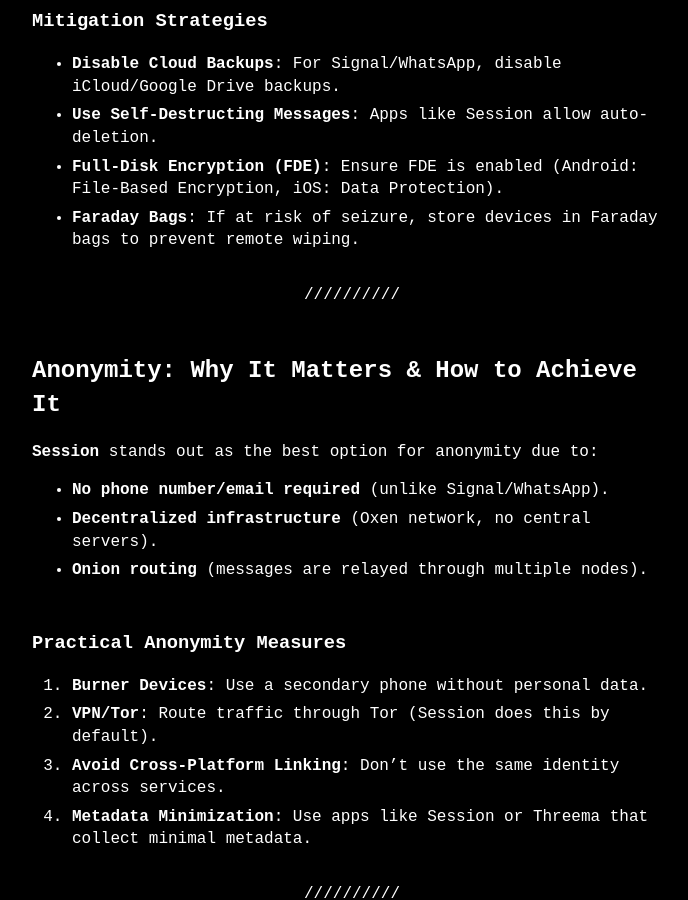
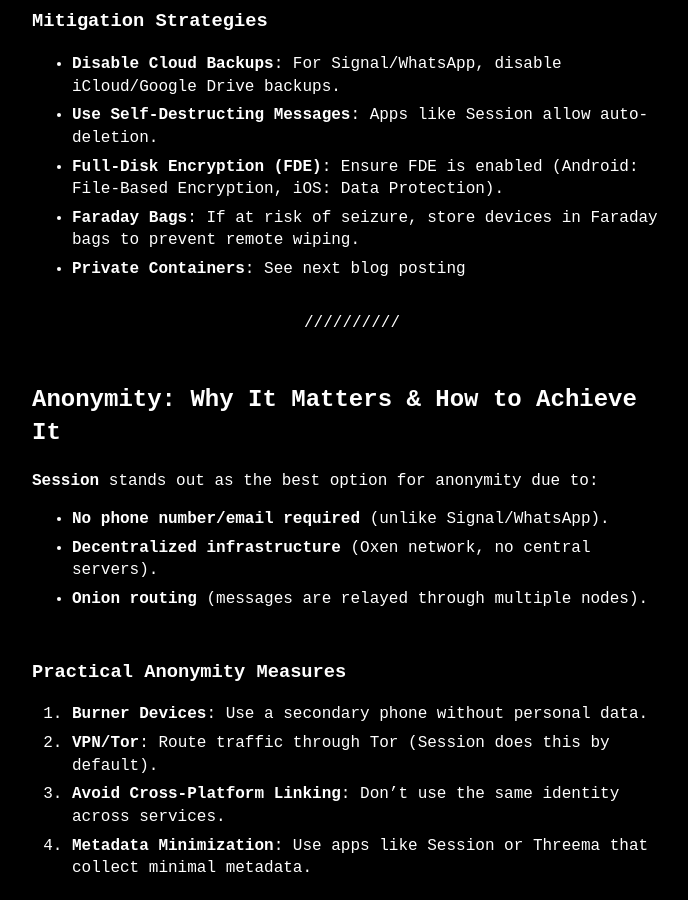
Before and after one commit to unattributed/unattributed.github.io, a Jekyll site: the page built from _posts/2025-05-13-Primer - Secure Messaging.md, in a window 1280 px wide and 900 px high, scrolled down 3861 px. Shown: the whole window, without its empty margins (288-976 px from the left). Built offline with Jekyll 4.4.1, drawn with Linux system fonts in a browser that asks for light colours.

Commit message:
upd content in ln 92 of secton Mitigatioin Strategies

```diff
--- a/_posts/2025-05-13-Primer - Secure Messaging.md
+++ b/_posts/2025-05-13-Primer - Secure Messaging.md
@@ -89,6 +89,7 @@
 - **Use Self-Destructing Messages**: Apps like Session allow auto-deletion.
 - **Full-Disk Encryption (FDE)**: Ensure FDE is enabled (Android: File-Based Encryption, iOS: Data Protection).
 - **Faraday Bags**: If at risk of seizure, store devices in Faraday bags to prevent remote wiping.
+- **Private Containers**: See next blog posting
 
 ---
 
```
